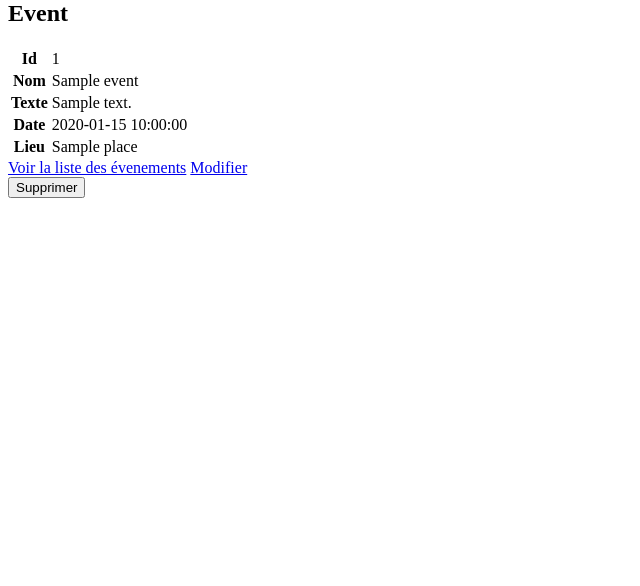
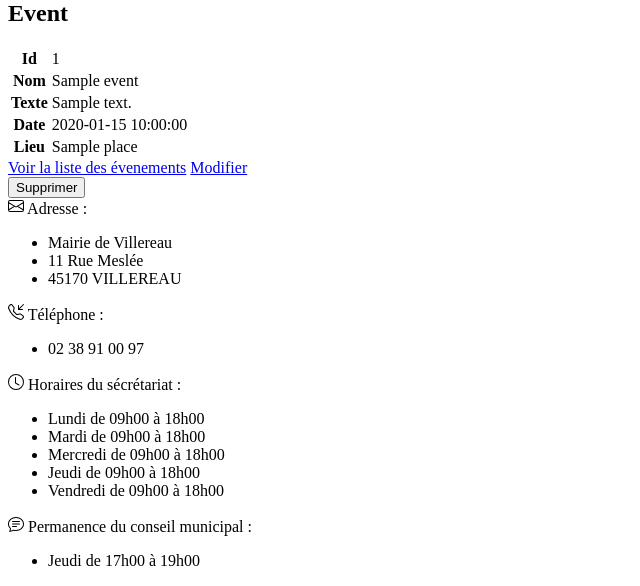
Before and after one commit to mayard689/Villereau, a Symfony app: template templates/event/show.html.twig in a window 1280 px wide. Shown: the part 218-804 px from the top of the page, without its empty margins (0-640 px from the left). Before the commit the page ends 416 px from the top, so only its background shows below. Run offline with Twig, Linux system fonts and the light colour scheme; the template is opened without the code that fills it: most values are stand-ins (such as "Sample title", 1, 10 or a date in 2020); some libraries are stand-ins or nearby versions.

Commit message:
footer done

```diff
--- a/assets/styles/_vars.scss
+++ b/assets/styles/_vars.scss
@@ -1,6 +1,8 @@
 $titleFontSize : 110px;
 $navbarLinkFontSize : 20px;
 $navbar-height: 1.8 * ($titleFontSize + $navbarLinkFontSize);
+
+$footer-height : auto;
 
 $background: #FEFEFE ;
 
@@ -16,12 +18,12 @@ $danger: #dc3545;
 
 $shadow: #aaa;
 
-
 $back-light: #FFFFFF;
 $back-dark: #DDDDDD;
 
 
 $font-size: 16pt;
+$font-size-small : 14px;
 
 $spacing-h-small : 2.5vh;
 $spacing-h-normal : 5vh;
--- a/assets/styles/app.scss
+++ b/assets/styles/app.scss
@@ -1,6 +1,7 @@
 @import "~bootstrap/scss/bootstrap";
 @import "_vars";
 @import "_navbar";
+@import "_footer";
 
 @font-face {
     font-family: 'Source Sans';
--- /dev/null
+++ b/templates/_footer.html.twig
@@ -0,0 +1,55 @@
+<div class="container">
+    <div class="footer">
+        <div class="row">
+            <div class="col-4 flex-column m-auto">
+                <svg width="1em" height="1em" viewBox="0 0 16 16" class="bi bi-envelope m-2" fill="currentColor" xmlns="http://www.w3.org/2000/svg">
+                    <path fill-rule="evenodd" d="M0 4a2 2 0 0 1 2-2h12a2 2 0 0 1 2 2v8a2 2 0 0 1-2 2H2a2 2 0 0 1-2-2V4zm2-1a1 1 0 0 0-1 1v.217l7 4.2 7-4.2V4a1 1 0 0 0-1-1H2zm13 2.383l-4.758 2.855L15 11.114v-5.73zm-.034 6.878L9.271 8.82 8 9.583 6.728 8.82l-5.694 3.44A1 1 0 0 0 2 13h12a1 1 0 0 0 .966-.739zM1 11.114l4.758-2.876L1 5.383v5.73z"/>
+                </svg>
+                Adresse :
+                <ul>
+                    <li>Mairie de Villereau</li>
+                    <li>11 Rue Meslée</li>
+                    <li>45170 VILLEREAU</li>
+                </ul>
+
+                <svg width="1em" height="1em" viewBox="0 0 16 16" class="bi bi-telephone-inbound m-2" fill="currentColor" xmlns="http://www.w3.org/2000/svg">
+                    <path fill-rule="evenodd" d="M15.854.146a.5.5 0 0 1 0 .708L11.707 5H14.5a.5.5 0 0 1 0 1h-4a.5.5 0 0 1-.5-.5v-4a.5.5 0 0 1 1 0v2.793L15.146.146a.5.5 0 0 1 .708 0zm-12.2 1.182a.678.678 0 0 0-1.015-.063L1.605 2.3c-.483.484-.661 1.169-.45 1.77a17.568 17.568 0 0 0 4.168 6.608 17.569 17.569 0 0 0 6.608 4.168c.601.211 1.286.033 1.77-.45l1.034-1.034a.678.678 0 0 0-.063-1.015l-2.307-1.794a.678.678 0 0 0-.58-.122l-2.19.547a1.745 1.745 0 0 1-1.657-.459L5.482 8.062a1.745 1.745 0 0 1-.46-1.657l.548-2.19a.678.678 0 0 0-.122-.58L3.654 1.328zM1.884.511a1.745 1.745 0 0 1 2.612.163L6.29 2.98c.329.423.445.974.315 1.494l-.547 2.19a.678.678 0 0 0 .178.643l2.457 2.457a.678.678 0 0 0 .644.178l2.189-.547a1.745 1.745 0 0 1 1.494.315l2.306 1.794c.829.645.905 1.87.163 2.611l-1.034 1.034c-.74.74-1.846 1.065-2.877.702a18.634 18.634 0 0 1-7.01-4.42 18.634 18.634 0 0 1-4.42-7.009c-.362-1.03-.037-2.137.703-2.877L1.885.511z"/>
+                </svg>
+                Téléphone :
+                <ul>
+                    <li>02 38 91 00 97</li>
+                </ul>
+            </div>
+
+            <div class="col-4">
+                <svg width="1em" height="1em" viewBox="0 0 16 16" class="bi bi-clock m-2" fill="currentColor" xmlns="http://www.w3.org/2000/svg">
+                    <path fill-rule="evenodd" d="M8 15A7 7 0 1 0 8 1a7 7 0 0 0 0 14zm8-7A8 8 0 1 1 0 8a8 8 0 0 1 16 0z"/>
+                    <path fill-rule="evenodd" d="M7.5 3a.5.5 0 0 1 .5.5v5.21l3.248 1.856a.5.5 0 0 1-.496.868l-3.5-2A.5.5 0 0 1 7 9V3.5a.5.5 0 0 1 .5-.5z"/>
+                </svg>
+                Horaires du sécrétariat :
+                <ul>
+                    <li>Lundi de 09h00 à 18h00</li>
+                    <li>Mardi de 09h00 à 18h00</li>
+                    <li>Mercredi de 09h00 à 18h00</li>
+                    <li>Jeudi de 09h00 à 18h00</li>
+                    <li>Vendredi de 09h00 à 18h00</li>
+                </ul>
+
+
+                <svg width="1em" height="1em" viewBox="0 0 16 16" class="bi bi-chat-text m-2" fill="currentColor" xmlns="http://www.w3.org/2000/svg">
+                    <path fill-rule="evenodd" d="M2.678 11.894a1 1 0 0 1 .287.801 10.97 10.97 0 0 1-.398 2c1.395-.323 2.247-.697 2.634-.893a1 1 0 0 1 .71-.074A8.06 8.06 0 0 0 8 14c3.996 0 7-2.807 7-6 0-3.192-3.004-6-7-6S1 4.808 1 8c0 1.468.617 2.83 1.678 3.894zm-.493 3.905a21.682 21.682 0 0 1-.713.129c-.2.032-.352-.176-.273-.362a9.68 9.68 0 0 0 .244-.637l.003-.01c.248-.72.45-1.548.524-2.319C.743 11.37 0 9.76 0 8c0-3.866 3.582-7 8-7s8 3.134 8 7-3.582 7-8 7a9.06 9.06 0 0 1-2.347-.306c-.52.263-1.639.742-3.468 1.105z"/>
+                    <path fill-rule="evenodd" d="M4 5.5a.5.5 0 0 1 .5-.5h7a.5.5 0 0 1 0 1h-7a.5.5 0 0 1-.5-.5zM4 8a.5.5 0 0 1 .5-.5h7a.5.5 0 0 1 0 1h-7A.5.5 0 0 1 4 8zm0 2.5a.5.5 0 0 1 .5-.5h4a.5.5 0 0 1 0 1h-4a.5.5 0 0 1-.5-.5z"/>
+                </svg>
+                Permanence du conseil municipal :
+                <ul>
+                    <li>Jeudi de 17h00 à 19h00</li>
+                </ul>
+
+            </div>
+
+            <div class="col-4">
+
+            </div>
+        </div>
+    </div>
+</div>
--- a/templates/base.html.twig
+++ b/templates/base.html.twig
@@ -9,9 +9,11 @@
         {% endblock %}
     </head>
     <body>
-        {% include 'home/_navbar.html.twig' %}
+        {% include '_navbar.html.twig' %}
 
         {% block body %}{% endblock %}
+
+        {% include '_footer.html.twig' %}
 
         {% block javascripts %}
             {{ encore_entry_script_tags('app') }}
```
Also changed, not shown: assets/styles/_footer.scss (added, +21 -0 lines), templates/_navbar.html.twig (renamed from templates/home/_navbar.html.twig), templates/home/_footer.html.twig (deleted).
